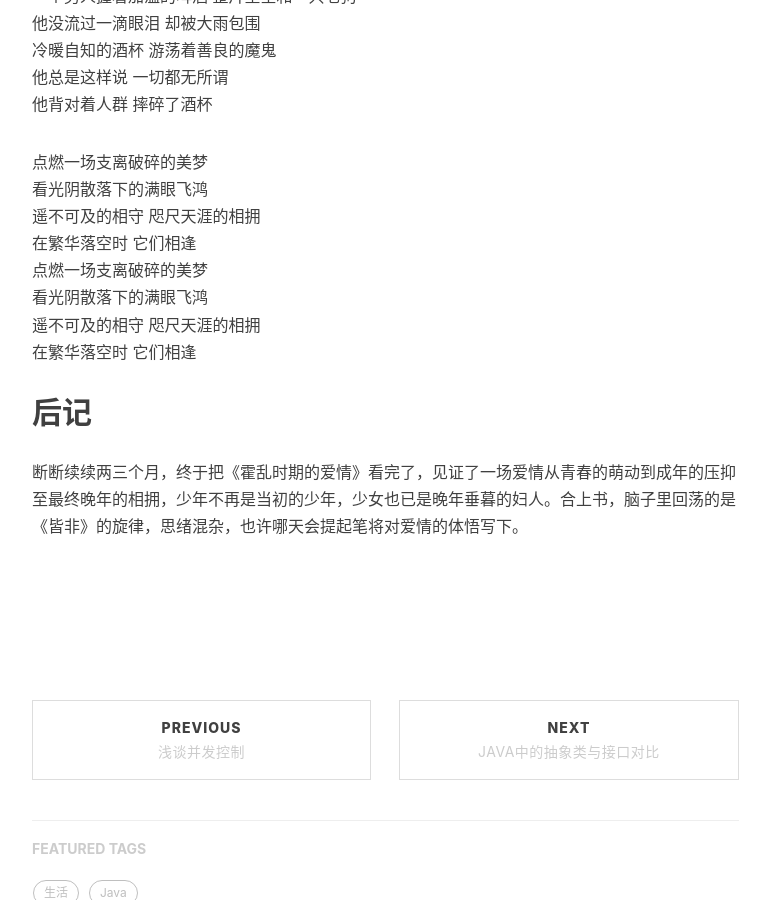
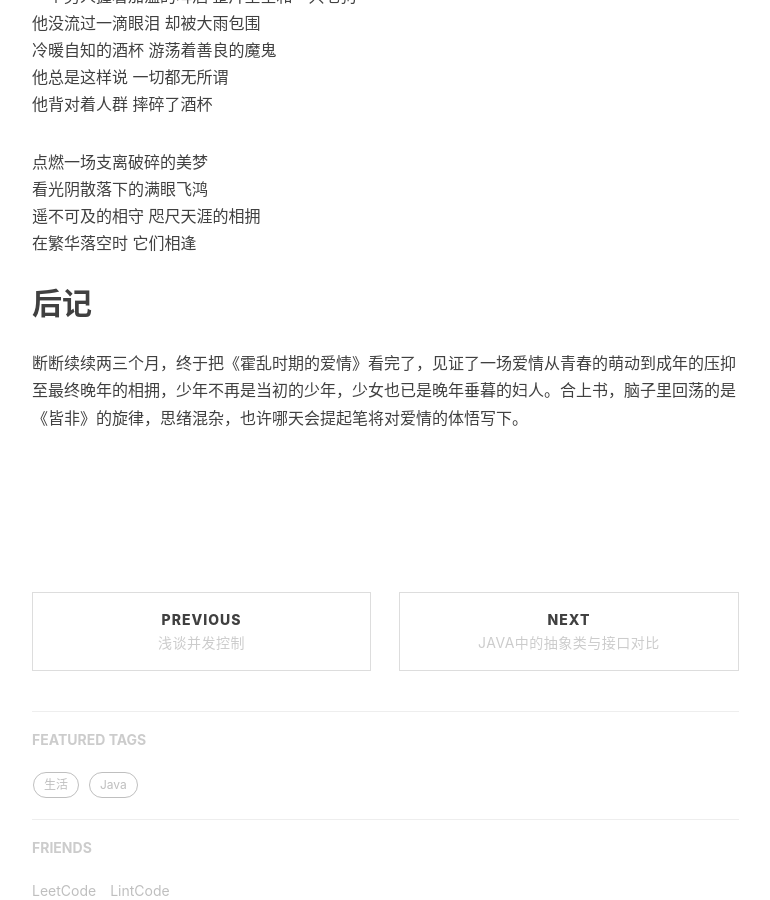
Before and after one commit to kanonjz/kanonjz.github.io, a Jekyll site: the page built from _posts/2017-11-25-皆非.md, in a window 1280 px wide and 900 px high, scrolled down 853 px. Shown: the whole window, without its empty margins (233-1003 px from the left). Built offline with Jekyll 4.4.1, drawn with Linux system fonts in a browser that asks for light colours; nearby versions of some CDN libraries; comment, search, counter and statistics services are not loaded.

Commit message:
Update 2017-11-25-皆非.md

```diff
--- a/_posts/2017-11-25-皆非.md
+++ b/_posts/2017-11-25-皆非.md
@@ -31,10 +31,6 @@ tags:
 看光阴散落下的满眼飞鸿
 遥不可及的相守 咫尺天涯的相拥
 在繁华落空时 它们相逢
-点燃一场支离破碎的美梦
-看光阴散落下的满眼飞鸿
-遥不可及的相守 咫尺天涯的相拥
-在繁华落空时 它们相逢
 
 
 ## 后记
```
